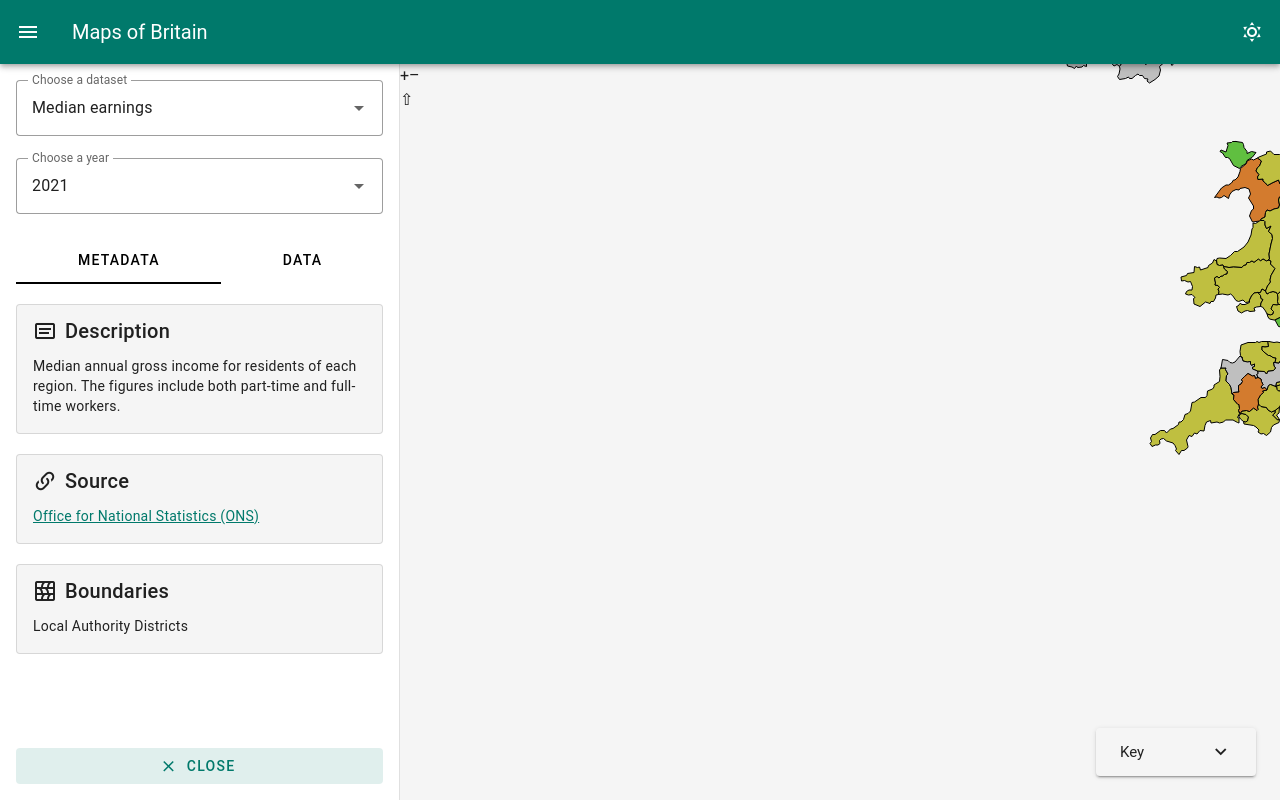
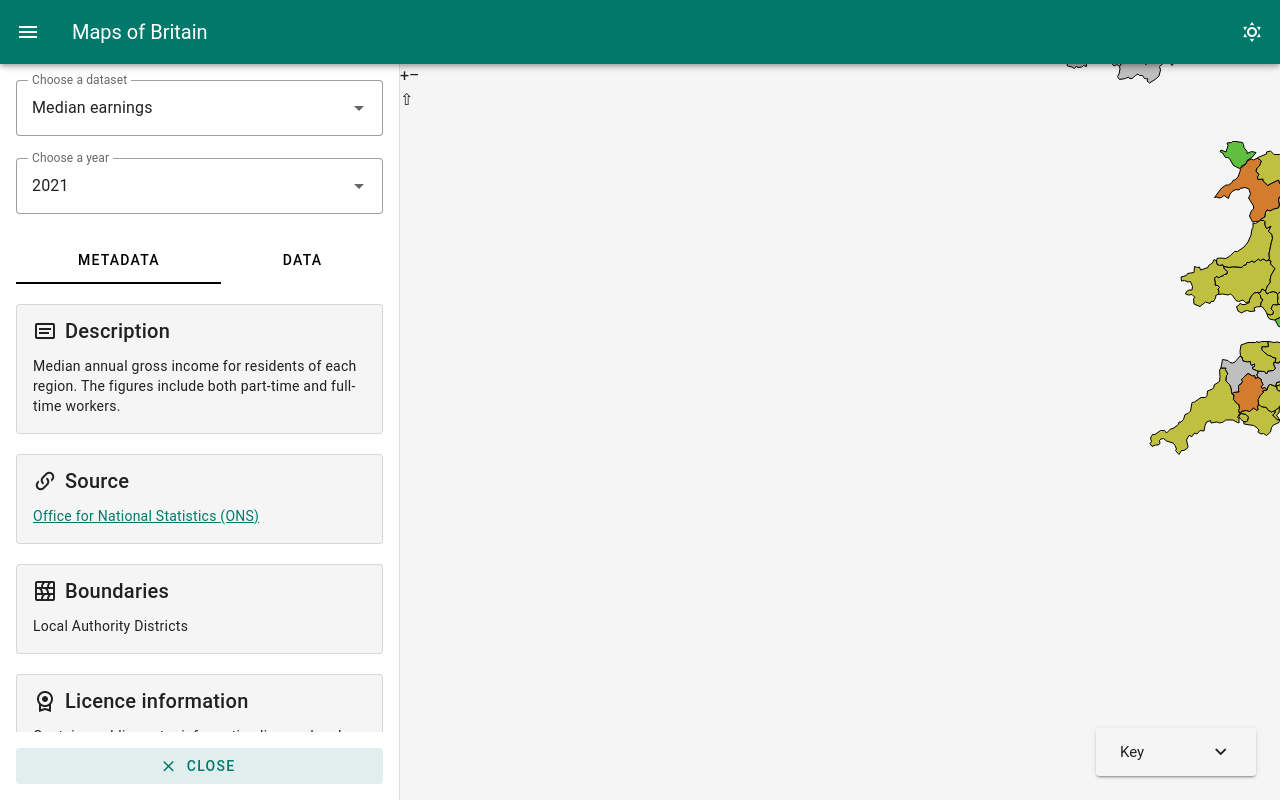
Before and after one commit to ilkutkutlar/uk-regional-data-visualiser, a Vue app: page / in a window 1280 px wide. Built offline with nearby package versions, Linux system fonts and the light colour scheme.

Commit message:
add licence information for datasets

```diff
--- a/package.json
+++ b/package.json
@@ -10,6 +10,7 @@
     "preview": "vite preview",
     "test:component": "vitest --silent --run",
     "test:e2e": "cypress run --quiet --e2e",
+    "all-checks": "npm run lint && npm run lint:types && npm run format:check",
     "lint": "eslint .",
     "lint:fix": "eslint --fix .",
     "lint:types": "vue-tsc --noEmit",
--- a/src/components/DataDetailsPanel.vue
+++ b/src/components/DataDetailsPanel.vue
@@ -122,17 +122,18 @@ export default {
           prepend-icon="mdi-card-text-outline"
           variant="flat"
         >
-          <template #title> Description </template>
+          <template #title>Description</template>
           <template #text>
             {{ current.dataset.metadata.description }}
           </template>
         </v-card>
+
         <v-card
           class="mt-5 border"
           prepend-icon="mdi-link-variant"
           variant="flat"
         >
-          <template #title> Source </template>
+          <template #title>Source</template>
           <template #text>
             <a
               :href="current.dataset.metadata.sourceLink"
@@ -149,8 +150,45 @@ export default {
           prepend-icon="mdi-land-fields"
           variant="flat"
         >
-          <template #title> Boundaries </template>
-          <template #text> {{ current.dataset.metadata.boundaries }} </template>
+          <template #title>Boundaries</template>
+          <template #text>{{ current.dataset.metadata.boundaries }}</template>
+        </v-card>
+
+        <v-card class="mt-5 border" prepend-icon="mdi-license" variant="flat">
+          <template #title>Licence information</template>
+          <template #text>
+            <div
+              v-if="
+                current.dataset.metadata.licence_type ==
+                'open_government_licence_v3'
+              "
+            >
+              Contains public sector information licensed under the
+              <a
+                href="http://www.nationalarchives.gov.uk/doc/open-government-licence/version/3/"
+                target="blank"
+              >
+                Open Government Licence v3.0
+              </a>
+              .
+            </div>
+            <div
+              v-else-if="
+                current.dataset.metadata.licence_type ==
+                'open_government_licence_v3_hm_land_registry'
+              "
+            >
+              Contains HM Land Registry data © Crown copyright and database
+              right 2020. This data is licensed under the
+              <a
+                href="http://www.nationalarchives.gov.uk/doc/open-government-licence/version/3/"
+                target="blank"
+              >
+                Open Government Licence v3.0
+              </a>
+              .
+            </div>
+          </template>
         </v-card>
       </v-window-item>
 
--- a/src/dataset.ts
+++ b/src/dataset.ts
@@ -9,6 +9,7 @@ type DatasetMetadata = {
   source: string;
   sourceLink: string;
   boundaries: string;
+  licence_type: string;
 };
 
 export class Dataset {
--- a/src/datasets/earnings.ts
+++ b/src/datasets/earnings.ts
@@ -12,6 +12,7 @@ export const earnings = new Dataset(
     source: "Office for National Statistics (ONS)",
     sourceLink: "https://www.ons.gov.uk/datasets/ashe-tables-7-and-8",
     boundaries: "Local Authority Districts",
+    licence_type: "open_government_licence_v3",
   },
   LocalAuthoritiesGeoJSON,
   new ColourMap([
--- a/src/datasets/hpi.ts
+++ b/src/datasets/hpi.ts
@@ -13,6 +13,7 @@ export const hpi = new Dataset(
     sourceLink:
       "https://www.gov.uk/government/statistical-data-sets/uk-house-price-index-data-downloads-january-2022",
     boundaries: "Local Authority Districts",
+    licence_type: "open_government_licence_v3_hm_land_registry",
   },
   LocalAuthoritiesGeoJSON,
   new ColourMap([
--- a/src/datasets/life_expectancy_female.ts
+++ b/src/datasets/life_expectancy_female.ts
@@ -12,6 +12,7 @@ export const lifeExpectancyFemale = new Dataset(
     sourceLink:
       "https://www.ons.gov.uk/peoplepopulationandcommunity/healthandsocialcare/healthandlifeexpectancies/bulletins/lifeexpectancyforlocalareasoftheuk/between2001to2003and2018to2020",
     boundaries: "Local Authority Districts",
+    licence_type: "open_government_licence_v3",
   },
   LocalAuthoritiesGeoJSON,
   new ColourMap([
--- a/src/datasets/life_expectancy_male.ts
+++ b/src/datasets/life_expectancy_male.ts
@@ -12,6 +12,7 @@ export const lifeExpectancyMale = new Dataset(
     sourceLink:
       "https://www.ons.gov.uk/peoplepopulationandcommunity/healthandsocialcare/healthandlifeexpectancies/bulletins/lifeexpectancyforlocalareasoftheuk/between2001to2003and2018to2020",
     boundaries: "Local Authority Districts",
+    licence_type: "open_government_licence_v3",
   },
   LocalAuthoritiesGeoJSON,
   new ColourMap([
--- a/src/datasets/net_internal_migration.ts
+++ b/src/datasets/net_internal_migration.ts
@@ -13,6 +13,7 @@ export const netInternalMigration = new Dataset(
     sourceLink:
       "https://www.ons.gov.uk/peoplepopulationandcommunity/populationandmigration/migrationwithintheuk/datasets/internalmigrationlaandregionmovesandbysexandsingleyearofagetotals",
     boundaries: "Local Authority Districts",
+    licence_type: "open_government_licence_v3",
   },
   LocalAuthoritiesGeoJSON,
   new ColourMap([
--- a/src/datasets/population.ts
+++ b/src/datasets/population.ts
@@ -13,6 +13,7 @@ export const population = new Dataset(
     sourceLink:
       "https://www.ons.gov.uk/datasets/mid-year-pop-est/editions/mid-2020-april-2021-geography/versions/1",
     boundaries: "Local Authority Districts",
+    licence_type: "open_government_licence_v3",
   },
   LocalAuthoritiesGeoJSON,
   new ColourMap([
--- a/src/datasets/pubs_and_bars.ts
+++ b/src/datasets/pubs_and_bars.ts
@@ -13,6 +13,7 @@ export const pubsAndBars = new Dataset(
     sourceLink:
       "https://www.ons.gov.uk/businessindustryandtrade/business/activitysizeandlocation/datasets/publichousesandbarsbylocalauthority",
     boundaries: "Local Authority Districts",
+    licence_type: "open_government_licence_v3",
   },
   LocalAuthoritiesGeoJSON,
   new ColourMap([
```
